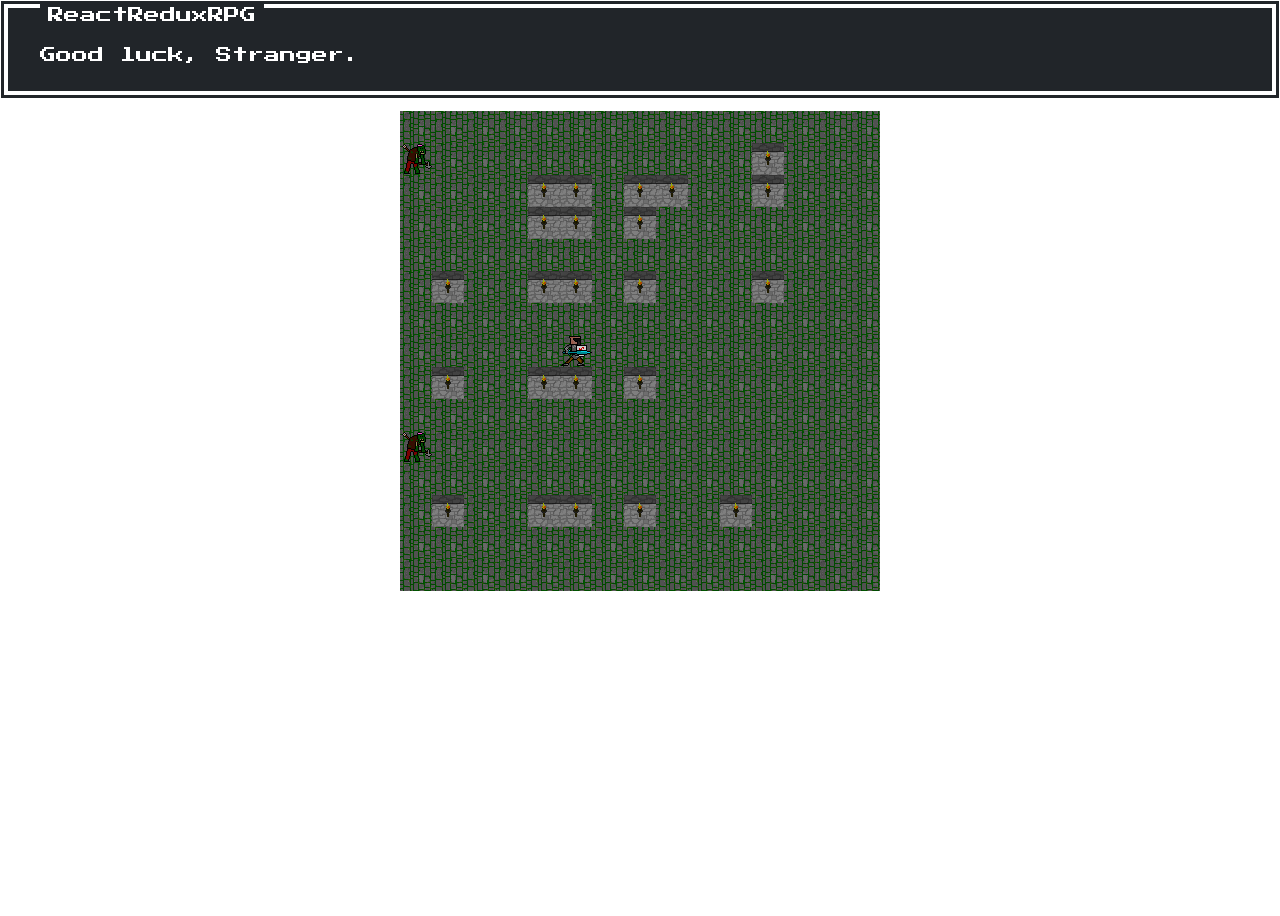
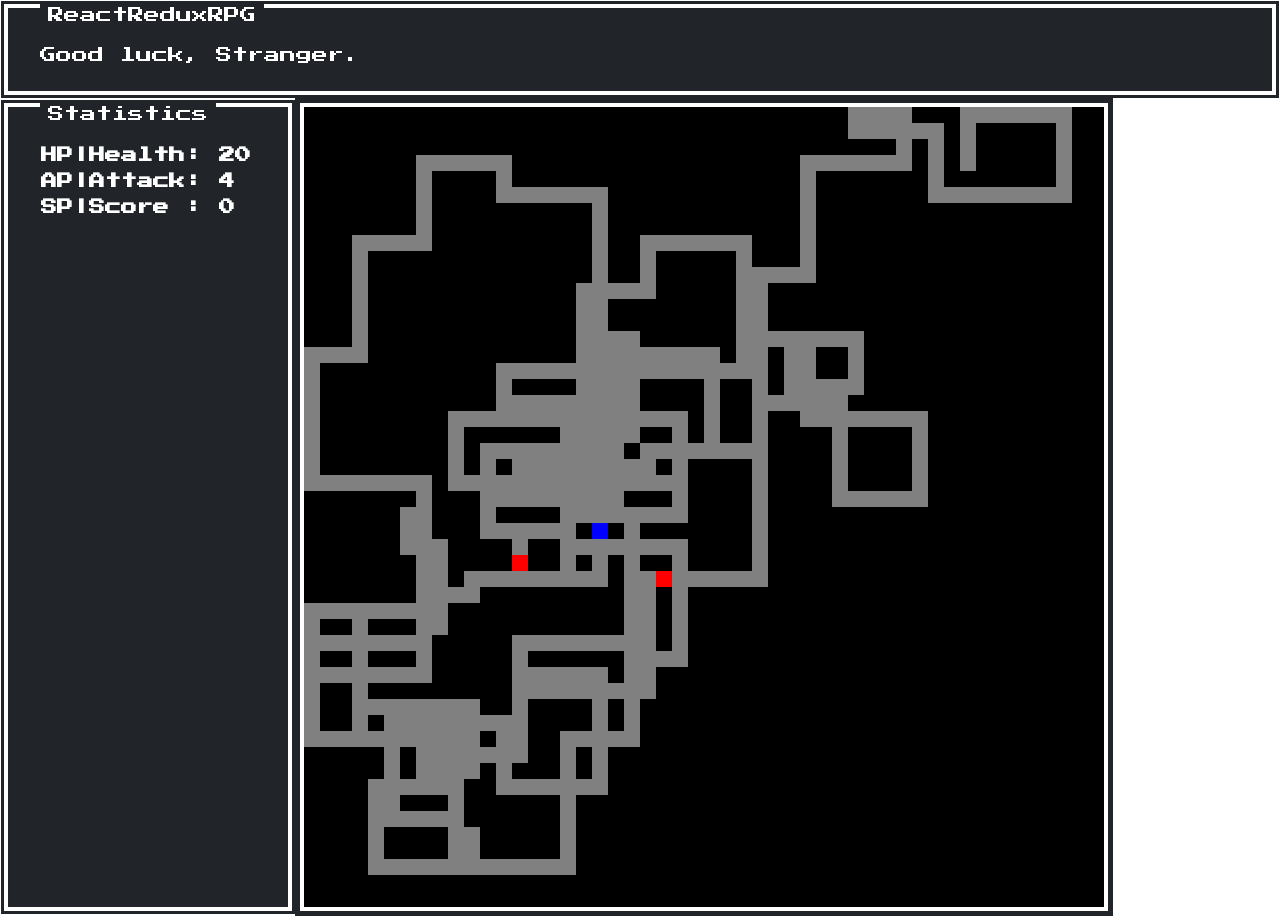
Before and after one commit to jyabka/ProjectM, a React (Create React App) app: page / in a window 1280 px wide. Before the commit the page ends 800 px from the top, so only its background shows below. Built offline with nearby package versions, Linux system fonts and the light colour scheme.

Commit message:
Undo last commit| First UI redesign patch

```diff
--- a/src/mapgen/map-generator.js
+++ b/src/mapgen/map-generator.js
@@ -1,7 +1,7 @@
 import { WALL_TILE } from '../configs/settings';
-import './map_design.css';
 import { DIMENSIONS, MAX_LENGTH, MAX_TUNNELS } from './mapgen-settings';
 
+//creating field with parameters from mapgen-settings.js
 export function createGrid(num, dimensions) {
   let grid = [];
   for (let y = 0; y < dimensions; y++) {
@@ -12,30 +12,27 @@ export function createGrid(num, dimensions) {
   }
   return grid;
 }
-//DIMENSIONS, MAX_TUNNELS, MAX_LENGTH
+
 export function createMap(
   dimensions = DIMENSIONS,
   maxTunnels = MAX_TUNNELS,
   maxLength = MAX_LENGTH
-) {
-    let map = createGrid(WALL_TILE, dimensions), // create a 2d array full of 1's
-        currentRow = Math.floor(Math.random() * dimensions), // our current row - start at a random spot
-        currentColumn = Math.floor(Math.random() * dimensions), // our current column - start at a random spot
+)
+{
+  let map = createGrid(WALL_TILE, dimensions),
+    currentRow = Math.floor(Math.random() * dimensions),
+    currentColumn = Math.floor(Math.random() * dimensions),
     directions = [
       [-1, 0],
       [1, 0],
       [0, -1],
       [0, 1]
-        ], // array to get a random direction from (left,right,up,down)
-        lastDirection = [], // save the last direction we went
-        randomDirection; // next turn/direction - holds a value from directions
+    ],
+    lastDirection = [],
+    randomDirection;
 
-    // lets create some tunnels - while maxTunnels, dimensions, and maxLength  is greater than 0.
   while (maxTunnels && dimensions && maxLength) {
-        // lets get a random direction - until it is a perpendicular to our lastDirection
-        // if the last direction = left or right,
-        // then our new direction has to be up or down,
-        // and vice versa
+    //choosing directions to generate
     do {
       randomDirection = directions[Math.floor(Math.random() * directions.length)];
     } while (
@@ -44,12 +41,12 @@ export function createMap(
       (randomDirection[0] === lastDirection[0] && randomDirection[1] === lastDirection[1])
       );
 
-        let randomLength = Math.ceil(Math.random() * maxLength), //length the next tunnel will be (max of maxLength)
-            tunnelLength = 0; //current length of tunnel being created
+    let randomLength = Math.ceil(Math.random() * maxLength),
+      tunnelLength = 0;
 
-        // lets loop until our tunnel is long enough or until we hit an edge
+    //cycle generating passes
     while (tunnelLength < randomLength) {
-            //break the loop if it is going out of the map
+
       if (
         (currentRow === 0 && randomDirection[0] === -1) ||
         (currentColumn === 0 && randomDirection[1] === -1) ||
@@ -58,18 +55,18 @@ export function createMap(
       ) {
         break;
       } else {
-                map[currentRow][currentColumn] = 0; //set the value of the index in map to 0 (a tunnel, making it one longer)
-                currentRow += randomDirection[0]; //add the value from randomDirection to row and col (-1, 0, or 1) to update our location
+        map[currentRow][currentColumn] = 0;
+        currentRow += randomDirection[0];
         currentColumn += randomDirection[1];
-                tunnelLength++; //the tunnel is now one longer, so lets increment that variable
+        tunnelLength++;
       }
     }
-
+    //stopper of generator
+    //stops tunnel generation when it reaches the maximum length value
     if (tunnelLength) {
-            // update our variables unless our last loop broke before we made any part of a tunnel
-            lastDirection = randomDirection; //set lastDirection, so we can remember what way we went
-            maxTunnels--; // we created a whole tunnel so lets decrement how many we have left to create
+      lastDirection = randomDirection;
+      maxTunnels--;
     }
   }
-    return map; // all our tunnels have been created and our map is complete, so lets return it to our render()
+  return map;
 }
--- a/src/mapgen/mapPresenter.js
+++ b/src/mapgen/mapPresenter.js
@@ -1,5 +1,7 @@
 import { ENEMY_TILE, PLAYER_TILE, WALL_TILE } from '../configs/settings';
 import { useSelector } from 'react-redux';
+import './map_design.css';
+import {selectPlayer} from "../store/mapSelectors";
 
 function Cell({ cell, cellColumn }) {
   function getClassName(cell) {
@@ -24,9 +26,24 @@ function Cell({ cell, cellColumn }) {
 
 export default function MapPresenter() {
   const mapField = useSelector(state => state.map.map);
+  const player = useSelector(selectPlayer)
   return (
-        <div>
-            <table className="grid">
+    <div className='map_container'>
+      <div className='stats_container nes-container is-dark with-title'>
+        <p className='title'>Statistics</p>
+        <tbody className='stat_list'>
+        <tr>
+          <th>HP|Health </th><th> : {player.health}</th>
+        </tr>
+        <tr>
+          <th>AP|Attack </th><th> : {player.dmg}</th>
+        </tr>
+        <tr>
+          <th>SP|Score </th><th> : {player.score}</th>
+        </tr>
+        </tbody>
+      </div>
+      <table className='grid nes-container is-dark'>
         <thead>
         {mapField.map((obj, row) => (
           <tr key={row}>
--- a/src/mapgen/map_design.css
+++ b/src/mapgen/map_design.css
@@ -1,34 +1,43 @@
 td {
     margin: 0;
-    padding: 0px;
-    min-width: 32px;
-    width: 32px;
-    height: 32px;
+    padding: 0.5rem;
+    min-width: 1rem;
+    width: 1rem;
+    height: 1rem;
     text-align: center;
 }
 
-.grid {
-    margin: 1em auto;
-    background: url("../textures/floor_tile.png");
+.grid{
 }
 
 table {
     border-collapse: collapse;
-    border-spacing: -1 !important;
+    border-spacing: 0 !important;
+}
+.stats_container {
+    width: 18rem;
+    height: auto;
+}
+.stat_list {
+    padding: 0;
+    margin-right: 1rem;
+}
+.map_container {
+    display: flex;
 }
 
 .wall {
-    background: url("../textures/wall_tile.png");
+    background: black
 }
 
 .tunnel {
-    background: url("../textures/floor_tile.png");
+    background: gray;
 }
 
 .player {
-    background: url("../textures/player_sprite.png");
+    background: blue;
 }
 
 .mob {
-    background: url("../textures/undead_sprite.png");
+    background: red;
 }
--- a/src/mapgen/mapgen-settings.js
+++ b/src/mapgen/mapgen-settings.js
@@ -1,3 +1,4 @@
-export const DIMENSIONS = 15;
-export const MAX_TUNNELS = 100;
-export const MAX_LENGTH = 33;
+// settings for generation
+export const DIMENSIONS = 50;
+export const MAX_TUNNELS = 150;
+export const MAX_LENGTH = 8;
--- a/src/windows/fightWindow.css
+++ b/src/windows/fightWindow.css
@@ -1,7 +1,5 @@
-
  @import url("https://fonts.googleapis.com/css?family=Press+Start+2P");
  @import url("https://unpkg.com/nes.css/css/nes.css");
-
 
 .fhtWindow {
     position: absolute;
```
Also changed, not shown: src/bin/enemies-types.js (+9 -9 lines), src/mapgen/tile.js (deleted), 1 other file (tests, documents, lock files or other folders). Lines whose indentation alone changed are shown as unchanged.
